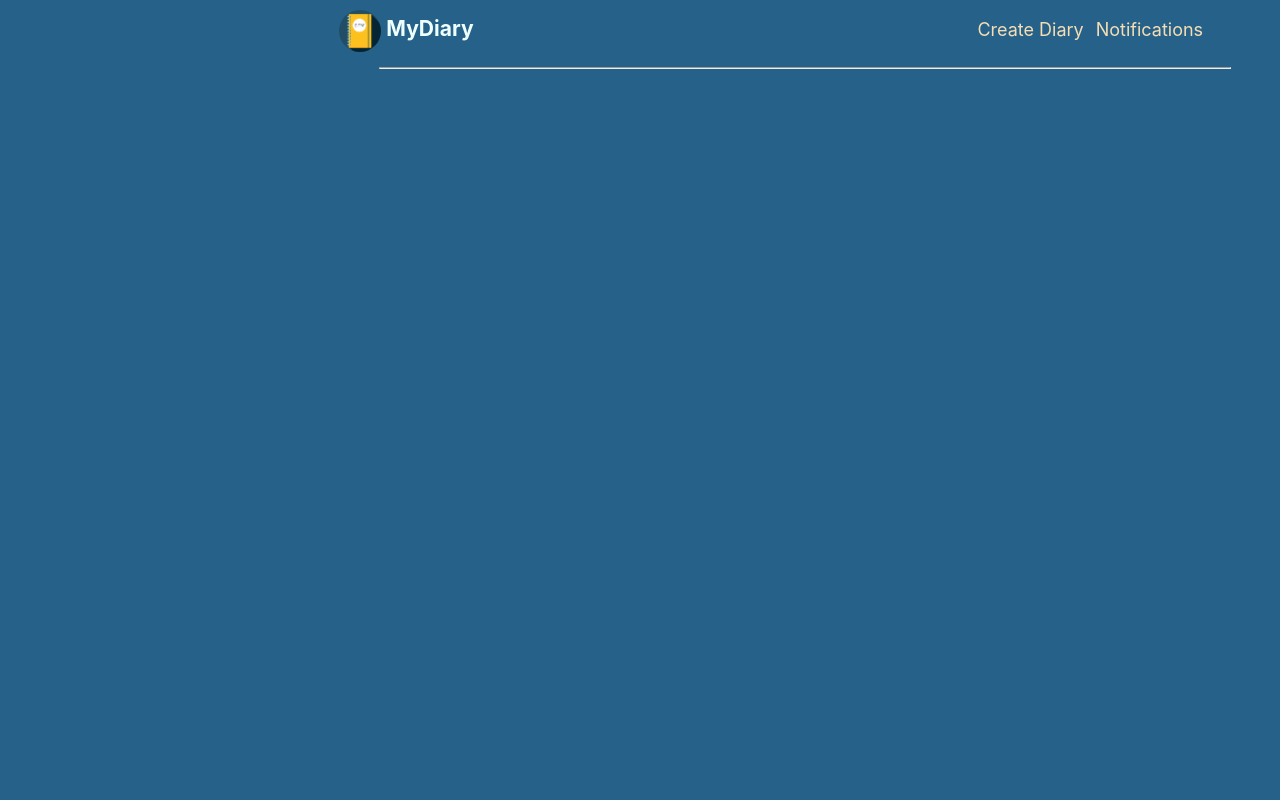
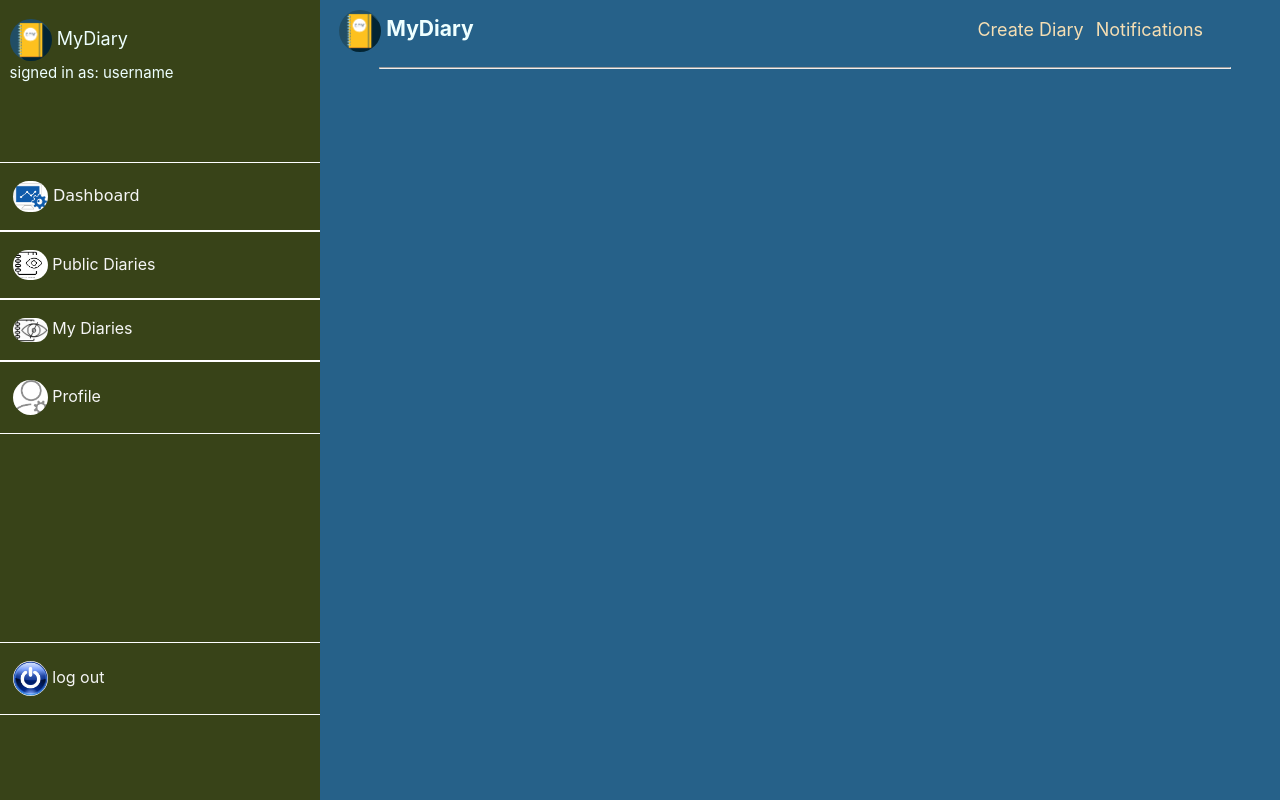
Before and after one commit to andrewinsoul/MyDiary, a plain HTML site: page UI/dashboard.html in a window 1280 px wide. Drawn offline with Linux system fonts and the light colour scheme.

Commit message:
add side navbar and also style it

```diff
--- a/UI/assets/styles/dashboard.css
+++ b/UI/assets/styles/dashboard.css
@@ -24,3 +24,45 @@ div.nav-links {
 hr {
   width: 850px;
 }
+div.side-nav {
+  width: 25%;
+  position: fixed;
+  overflow: auto;
+  z-index: 1;
+  background-color: #384318;
+  top: 0;
+  height: 100vh;
+}
+#side-nav-head {
+  margin-top: 6%;
+  text-align: start;
+  margin-left: 3%;
+}
+div.side-nav-links {
+  margin-top: 25%;
+  font-size: 16px;
+}
+div.side-nav-links>a {
+  color: whitesmoke;
+  text-decoration: none;
+  display: block;
+  padding-top: 18px;
+  padding-bottom: 18px;
+  border-top: 1px solid white;
+  border-bottom: 1px solid white;
+}
+div.side-nav-links>a:hover {
+  color: grey;
+}
+#active {
+  font-family: cursive;
+}
+.img-link {
+  width: 35px;
+  vertical-align: middle;
+  margin-left: 4%;
+  border-radius: 25px;
+}
+#logout {
+  margin-top: 65%;
+}
--- a/UI/dashboard.html
+++ b/UI/dashboard.html
@@ -25,5 +25,34 @@
         <hr/>
       </div>
     </nav>
+    <div class="side-nav">
+      <div id="side-nav-head">
+        <img class="nav-brand" src="./assets/images/diary-icon.png"/>
+        MyDiary<br/>
+        <small>signed in as: username</small>
+      </div>
+      <div class="side-nav-links">
+        <a id="active" href="dashboard.html">
+          <img class="img-link" src="./assets/images/dashboard-icon.png"/>
+          Dashboard
+        </a>
+        <a href="#">
+          <img class="img-link" src="./assets/images/view-pub-diary.png"/>
+          Public Diaries
+        </a>
+        <a href="#">
+          <img class="img-link" src="./assets/images/private-diary.png"/>
+          My Diaries
+        </a>
+        <a href="#">
+          <img class="img-link" src="./assets/images/profile-settings.png"/>
+          Profile
+        </a>
+        <a href="index.html" id="logout">
+          <img class="img-link" src="./assets/images/logout-icon.jpg"/>
+          log out
+        </a>
+      </div>
+    </div>
   </body>
 </html>
```
